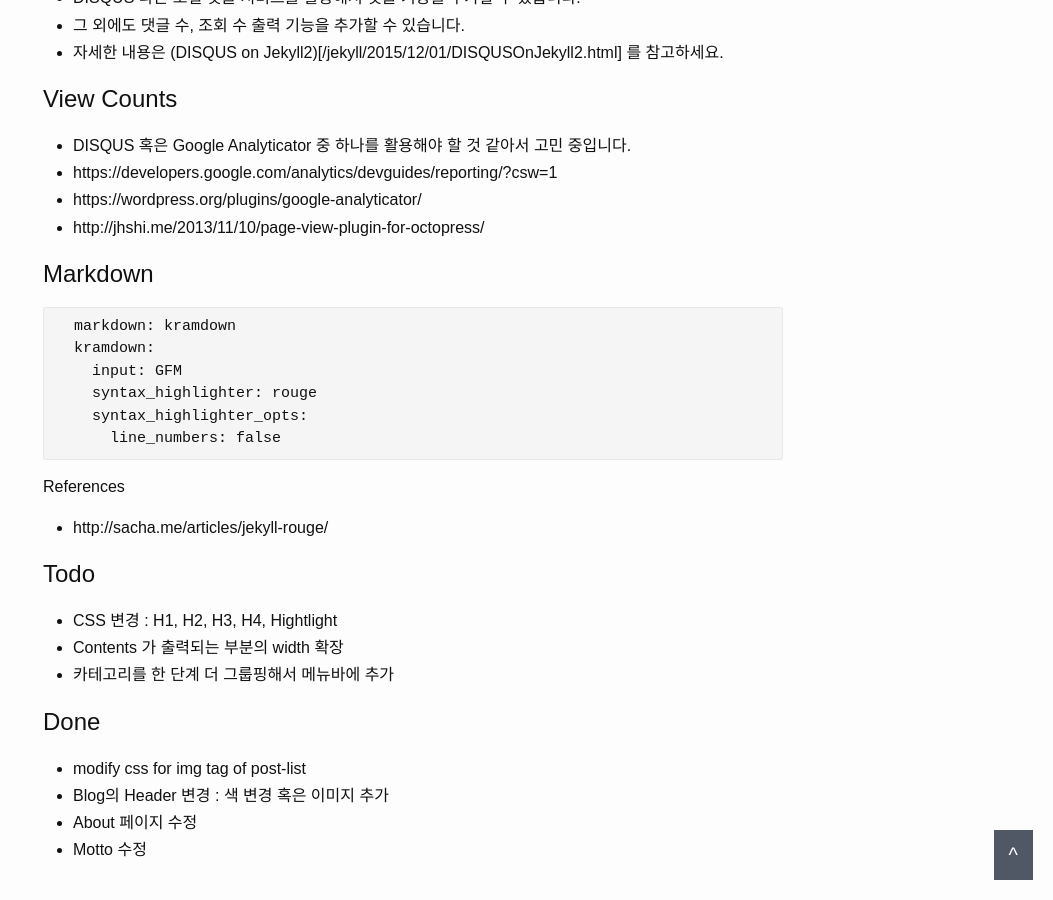
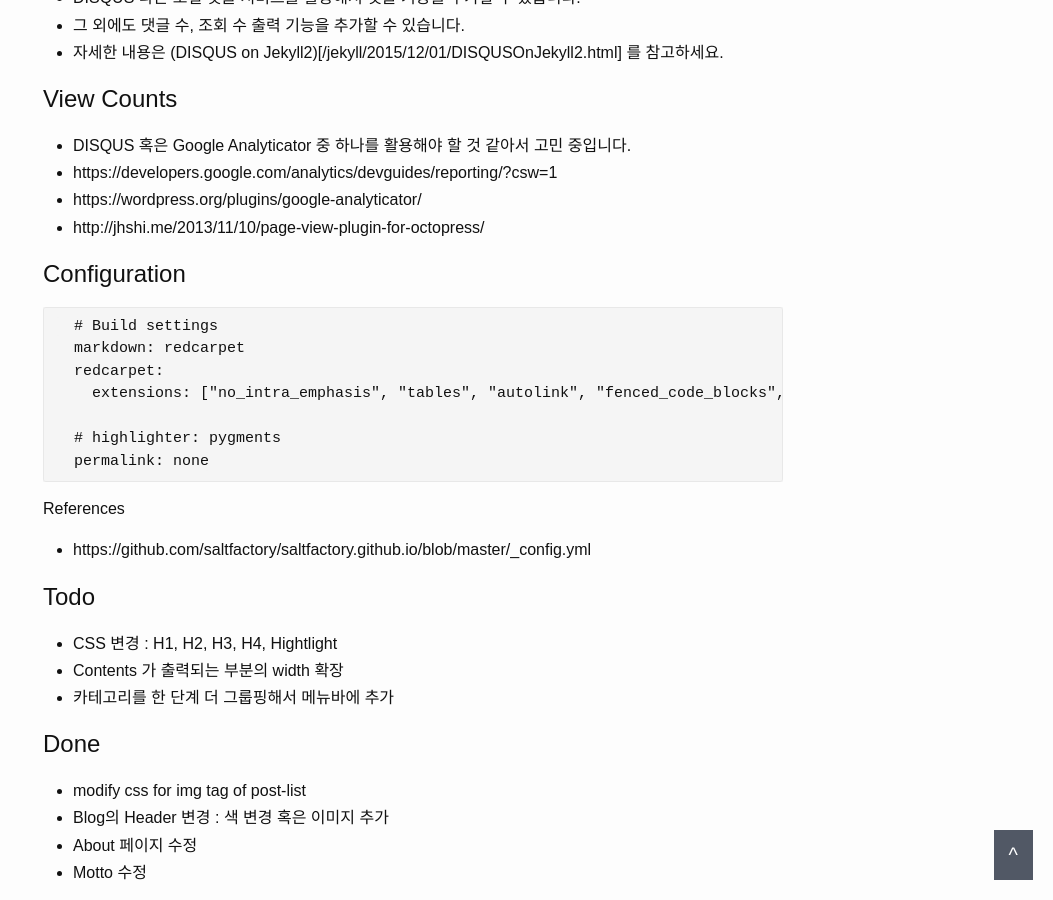
Before and after one commit to dveamer/dveamer.github.io, a Jekyll site: the page built from _posts/Hompage/2015-07-04-Jekyll2.md, in a window 1280 px wide and 900 px high, scrolled down 4339 px. Shown: the whole window, without its empty margins (227-1280 px from the left). Built offline with Jekyll 4.4.1, drawn with Linux system fonts in a browser that asks for light colours; Markdown is read by kramdown in place of the engine named in the settings; comment, search, counter and statistics services are not loaded; some of the changed text lies outside the part shown.

Commit message:
* modify configurations for markdown
Rouge markdown had proceeded successfully on local pc, but it had been failed on Github.
To test on Github, there was no choice but to commit source many times.

But I have failed to finde a solution.
So I decided to use Redcarpet markdown instead of the Rouge markdown.

````diff
--- a/_posts/Hompage/2015-07-04-Jekyll2.md
+++ b/_posts/Hompage/2015-07-04-Jekyll2.md
@@ -124,19 +124,20 @@ jekyll serve
  * https://wordpress.org/plugins/google-analyticator/
  * http://jhshi.me/2013/11/10/page-view-plugin-for-octopress/
 
-# Markdown
+# Configuration
 
 ```
-  markdown: kramdown
-  kramdown:
-    input: GFM
-    syntax_highlighter: rouge
-    syntax_highlighter_opts:
-      line_numbers: false
+  # Build settings
+  markdown: redcarpet
+  redcarpet:
+    extensions: ["no_intra_emphasis", "tables", "autolink", "fenced_code_blocks", "strikethrough"]
+
+  # highlighter: pygments
+  permalink: none
 ```
 
 #### References
- * http://sacha.me/articles/jekyll-rouge/
+ * https://github.com/saltfactory/saltfactory.github.io/blob/master/_config.yml
 
 # Todo
  * CSS 변경 : H1, H2, H3, H4, Hightlight
````
